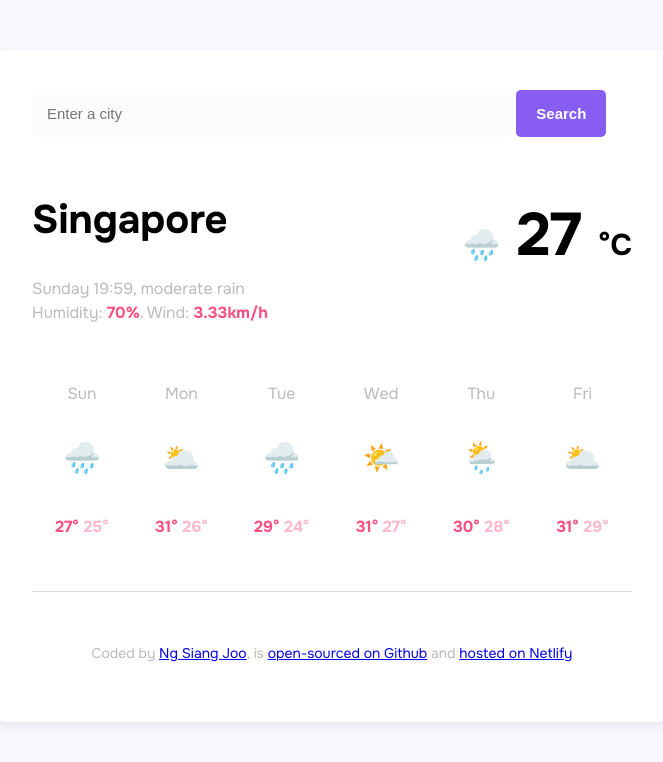
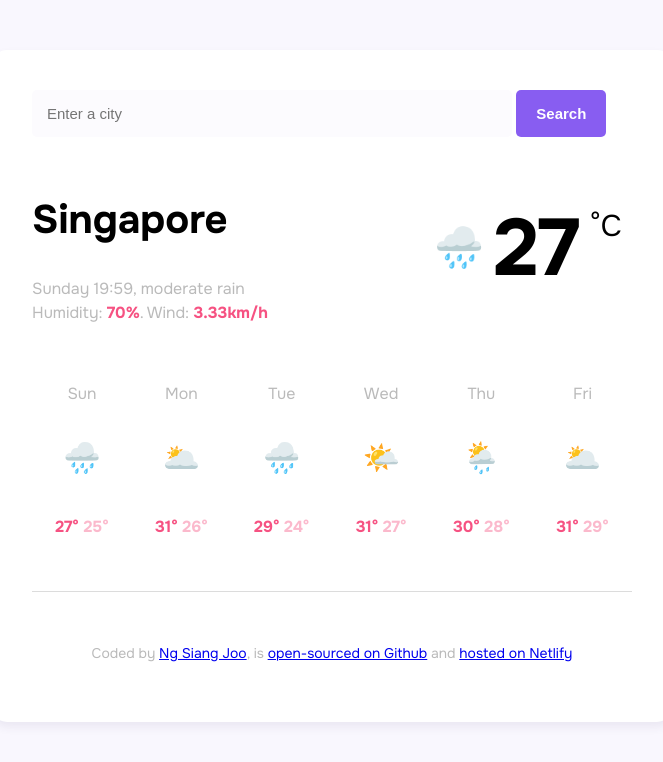
Before and after one commit to ngsiangjoo/weather-search-project, a plain HTML site: page index.html in a window 1280 px wide. Shown: the whole page, without its empty margins (308-971 px from the left). Drawn offline with Linux system fonts and the light colour scheme.

Commit message:
Updated CSS

```diff
--- a/index.html
+++ b/index.html
@@ -33,10 +33,10 @@
                         <strong>3.33km/h</strong>
                     </p>
                 </div>
-                <div class="weather-data-temperature">
-                    <span class="weather-data-emoji">🌧️</span>
-                    27
-                    <span class="weather-data-unit">°C</span>
+                <div class="weather-data-temperature-container">
+                    <div class="weather-data-emoji">🌧️</div>
+                    <div class="weather-data-temperature">27</div>
+                    <div class="weather-data-unit">°C</div>
                 </div>
             </div>
         </main>
--- a/src/style.css
+++ b/src/style.css
@@ -71,10 +71,14 @@ hr {
   color: #f65282;
 }
 
+.weather-data-temperature-container {
+  display: flex;
+  padding: 30px 0;
+}
+
 .weather-data-temperature {
-  font-size: 60px;
+  font-size: 80px;
   font-weight: bold;
-  padding: 30px 0;
 }
 
 .weather-data {
@@ -83,12 +87,13 @@ hr {
 }
 
 .weather-data-emoji {
-  font-size: 30px;
+  font-size: 40px;
+  padding: 25px 10px;
 }
 
 .weather-data-unit {
   font-size: 30px;
-  margin-top: 6px;
+  padding: 10px;
 }
 
 .list-days {
```
